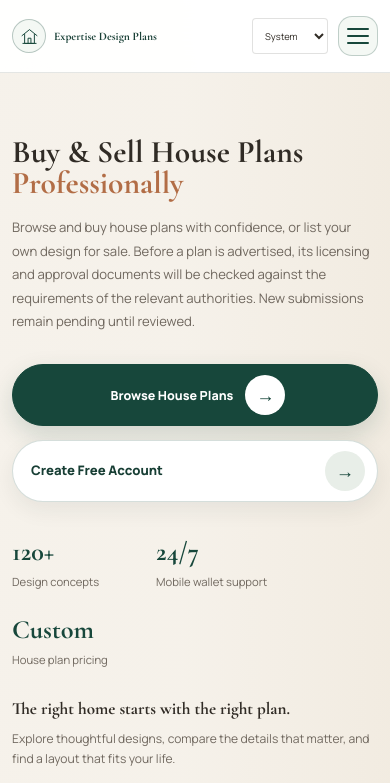
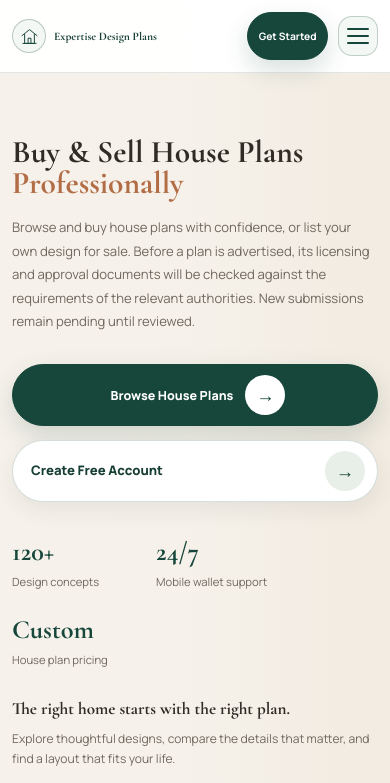
Before and after one commit to Sethmulayayi/House-plans-web, a plain HTML site: page index.html in a window 390 px wide. Shown: the top 783 px of the page. Drawn offline with nearby package versions, Linux system fonts and the light colour scheme.

Commit message:
initial commit

```diff
--- a/index.html
+++ b/index.html
@@ -44,14 +44,6 @@
         </nav>
 
         <div class="nav-actions">
-          <label class="theme-control">
-            <span class="visually-hidden">Color theme</span>
-            <select class="theme-select" id="theme-select" aria-label="Color theme">
-              <option value="system">System</option>
-              <option value="light">Light</option>
-              <option value="dark">Dark</option>
-            </select>
-          </label>
           <a class="btn btn-primary nav-account-btn" href="#account">Get Started</a>
         </div>
       </div>
--- a/script.js
+++ b/script.js
@@ -1,44 +1,3 @@
-const themeSelect = document.getElementById('theme-select');
-const themeMediaRules = Array.from(document.styleSheets).flatMap((stylesheet) => {
-  try {
-    return Array.from(stylesheet.cssRules);
-  } catch {
-    return [];
-  }
-}).filter((rule) => rule instanceof CSSMediaRule && /prefers-color-scheme:\s*(light|dark)/i.test(rule.conditionText))
-  .map((rule) => ({ rule, query: rule.media.mediaText }));
-
-function applyTheme(mode) {
-  document.documentElement.dataset.theme = mode;
-  themeMediaRules.forEach(({ rule, query }) => {
-    const scheme = query.match(/prefers-color-scheme:\s*(light|dark)/i)?.[1].toLowerCase();
-    rule.media.mediaText = mode === 'system' || scheme === mode ? query : 'not all';
-    if (mode !== 'system' && scheme === mode) {
-      rule.media.mediaText = 'all';
-    }
-  });
-}
-
-let savedTheme = 'system';
-try {
-  const storedTheme = localStorage.getItem('edp-theme');
-  if (['system', 'light', 'dark'].includes(storedTheme)) {
-    savedTheme = storedTheme;
-  }
-} catch {
-  savedTheme = 'system';
-}
-
-themeSelect.value = savedTheme;
-applyTheme(savedTheme);
-themeSelect.addEventListener('change', () => {
-  const selectedTheme = themeSelect.value;
-  applyTheme(selectedTheme);
-  try {
-    localStorage.setItem('edp-theme', selectedTheme);
-  } catch {}
-});
-
 const tabs = document.querySelectorAll('.auth-tab');
       const cards = document.querySelectorAll('.auth-card');
       const uploadInput = document.getElementById('file-input');
--- a/style.css
+++ b/style.css
@@ -4328,32 +4328,6 @@
         }
       }
 
-      .theme-select {
-        width: 94px;
-        min-height: 40px;
-        padding: 0 8px;
-        border: 1px solid var(--line);
-        border-radius: 4px;
-        background: var(--surface);
-        color: var(--text);
-        font: inherit;
-        font-size: 0.8rem;
-        cursor: pointer;
-      }
-
-      .theme-select:focus-visible {
-        outline: 2px solid var(--gold);
-        outline-offset: 2px;
-      }
-
-      @media (max-width: 420px) {
-        .theme-select {
-          width: 76px;
-          min-height: 36px;
-          font-size: 0.72rem;
-        }
-      }
-
       @media (max-width: 700px) {
         .nav {
           height: 72px;
@@ -4387,12 +4361,6 @@
           flex-shrink: 0;
         }
 
-        .theme-select {
-          width: 76px;
-          min-height: 36px;
-          font-size: 0.72rem;
-        }
-
         .nav .nav-account-btn {
           padding: 0.6rem 0.8rem;
           font-size: 0.78rem;
@@ -4411,12 +4379,6 @@
         }
       }
 
-      @media (max-width: 480px) {
-        .nav .nav-account-btn {
-          display: none;
-        }
-      }
-
       @media (prefers-color-scheme: light) {
         .topbar {
           border-bottom-color: rgba(32, 54, 45, 0.12);
```
